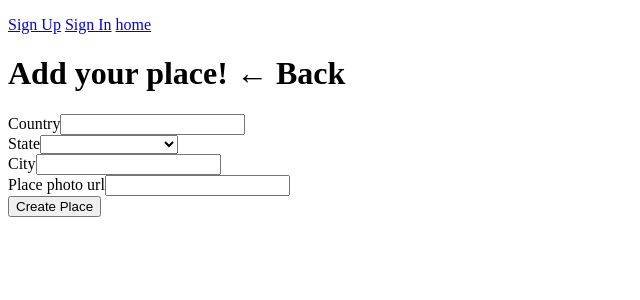
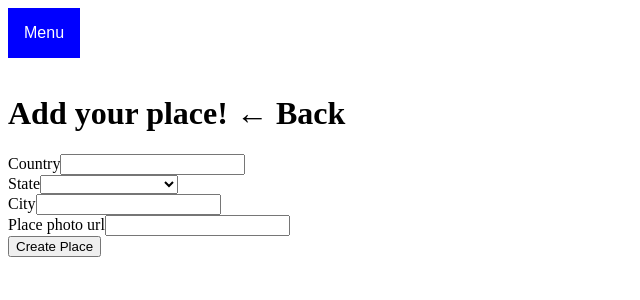
Before and after one commit to jacobg1/bird-book, a Rails app: page /places/new in a window 1280 px wide. Shown: the top 300 px of the page, without its empty margins (0-640 px from the left). Run offline with Rails 7, Linux system fonts and the light colour scheme; some libraries are stand-ins or nearby versions.

Commit message:
working dropdown menu

```diff
--- a/app/assets/stylesheets/application.css
+++ b/app/assets/stylesheets/application.css
@@ -14,6 +14,41 @@
  *= require_self
  */
 
-.score {
-  color: red;
+/*dropdown menu*/
+.dropbtn {
+    background-color: blue;
+    color: white;
+    padding: 16px;
+    font-size: 16px;
+    border: none;
+    cursor: pointer;
 }
+.dropdown {
+    position: relative;
+    display: inline-block;
+}
+.dropdown-content {
+    display: none;
+    position: absolute;
+    background-color: #f9f9f9;
+    min-width: 160px;
+    box-shadow: 0px 8px 16px 0px rgba(0,0,0,0.2);
+    z-index: 1;
+}
+
+.dropdown-content .home-links {
+    color: black;
+    padding: 12px 16px;
+    text-decoration: none;
+    display: block;
+}
+
+.dropdown-content .home-links:hover {background-color: #f1f1f1}
+
+.dropdown:hover .dropdown-content {
+    display: block;
+}
+
+.dropdown:hover .dropbtn {
+    background-color: blue;
+}
--- a/app/views/layouts/application.html.erb
+++ b/app/views/layouts/application.html.erb
@@ -12,17 +12,21 @@
   </head>
 
   <body>
-    <nav>
+    <div class="dropdown">
+      <button class="dropbtn">Menu</button>
       <p class="notice"><%= notice %></p>
       <p class="alert"><%= alert %></p>
+      <div class="dropdown-content">
       <% if !current_user %>
-      <%= link_to "Sign Up", new_user_registration_path %>
-      <%= link_to "Sign In", new_user_session_path %>
+      <%= link_to "Sign Up", new_user_registration_path, :class => 'home-links' %>
+      <%= link_to "Sign In", new_user_session_path, :class => 'home-links'  %>
       <% else %>
-      <%= link_to "Sign Out", destroy_user_session_path, method: :delete %>
+      <%= link_to "Sign Out", destroy_user_session_path, :class => 'home-links', method: :delete %>
       <% end %>
-      <%= link_to 'home', root_path %>
-    </nav>
+      <%= link_to 'home', root_path, :class => 'home-links' %>
+      </div>
+    </div>
+
     <%= yield %>
   </body>
 </html>
```
